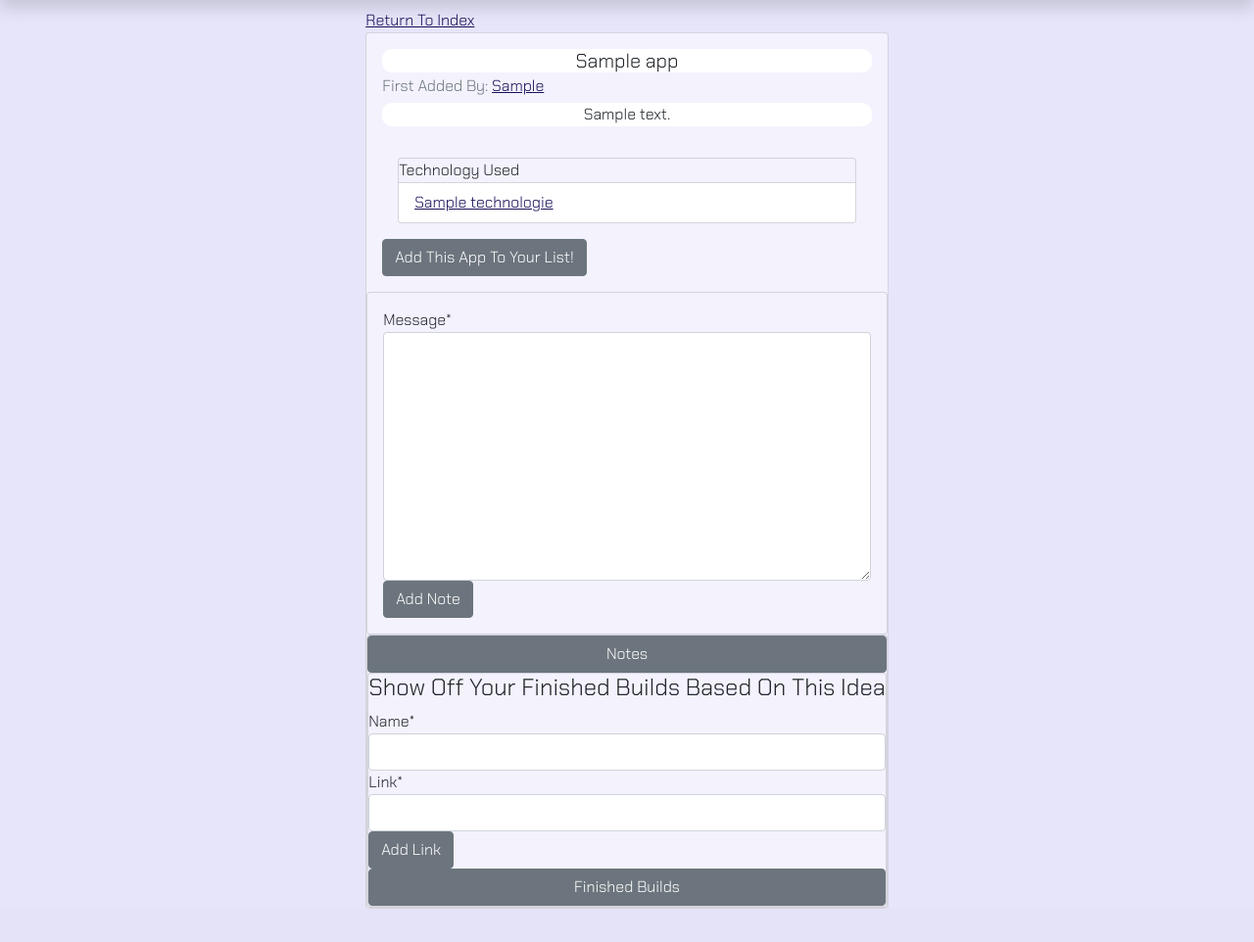
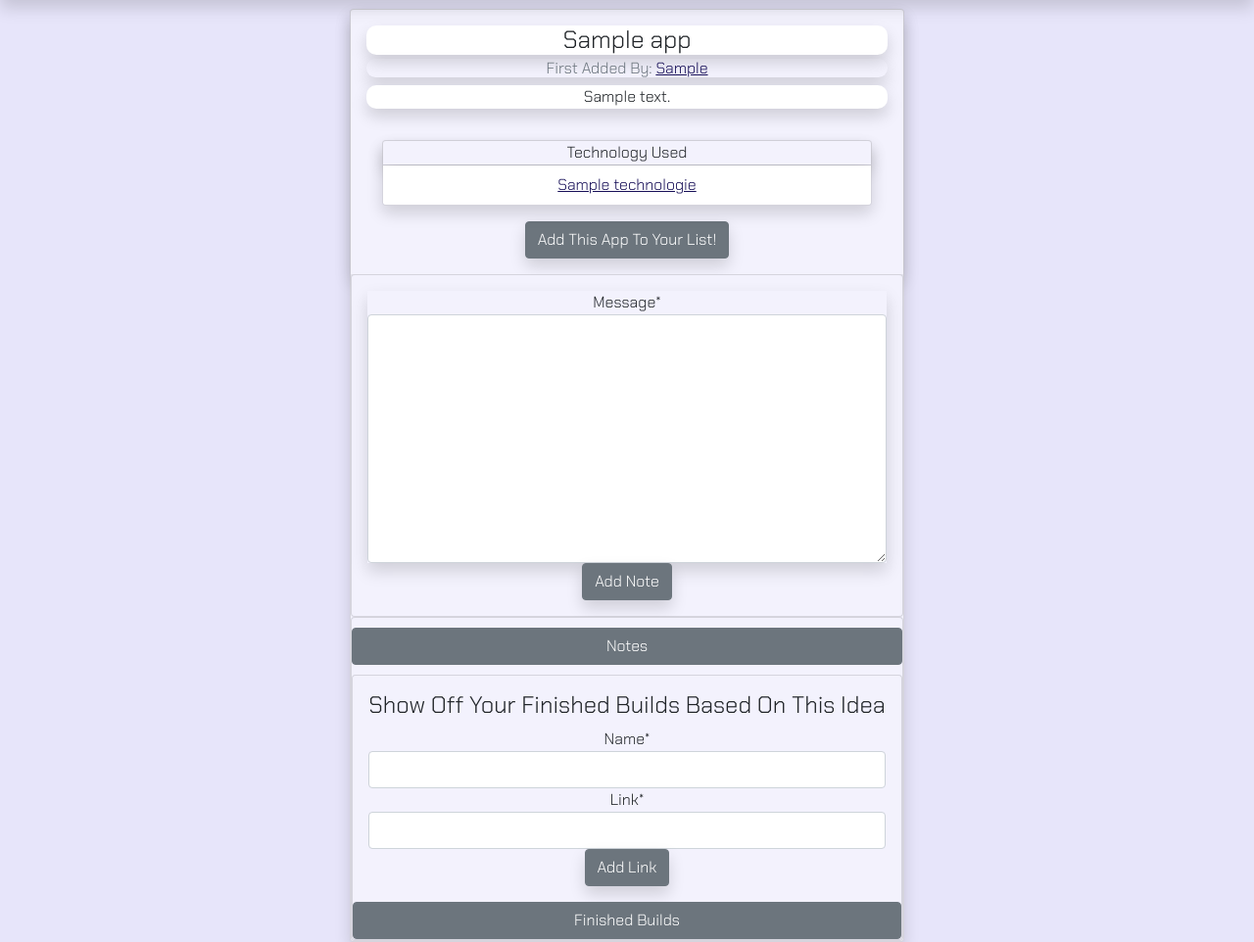
Before and after one commit to kimjane93/AppCacheApp, a Django app: page /apps/1/ in a window 1280 px wide. Shown: the part 61-1023 px from the top of the page at 98% size. Before the commit the page ends 989 px from the top, so only its background shows below. Run offline with Django 3.2, Linux system fonts and the light colour scheme; a user stored in the database is signed in; tables that the repository leaves empty hold one stand-in row (values such as "Sample post"); some libraries are stand-ins or nearby versions.

Commit message:
add styling to card on apps detail page

```diff
--- a/main_app/static/css/style.css
+++ b/main_app/static/css/style.css
@@ -94,3 +94,15 @@ max-height: 600px;
 margin-bottom: 10px;
 margin-top: 10px;
 }
+
+.card-body {
+  text-align: center;
+}
+
+.card-subtitle {
+  border-radius: 10px;
+}
+
+#app-title {
+  font-size: 25px;
+}
--- a/main_app/templates/accounts/detail.html
+++ b/main_app/templates/accounts/detail.html
@@ -34,7 +34,7 @@
           <div class="collapse multi-collapse" id="multiCollapseExample1">
             <div class="card card-body">
                 {% if current_user.app_set.all %}
-                <table class="table table-striped">
+                <table class="table table-striped shadow">
                   <thead>
                     <tr>
                       <th>App</th>
--- a/main_app/templates/accounts/profile.html
+++ b/main_app/templates/accounts/profile.html
@@ -34,7 +34,7 @@
           <div class="collapse multi-collapse" id="multiCollapseExample1">
             <div class="card card-body">
                 {% if user.app_set.all %}
-                <table class="table table-striped">
+                <table class="table table-striped shadow">
                   <thead>
                     <tr>
                       <th>App</th>
--- a/main_app/templates/apps/detail.html
+++ b/main_app/templates/apps/detail.html
@@ -1,19 +1,16 @@
 {% extends 'base.html' %} {% load crispy_forms_tags %} {% block content %}
-
-<a href="{% url 'apps_index' %}">Return To Index</a>
-
 <div class="page-top">
-  <div class="card" style="width: auto">
-    <div class="card-body">
-      <h5 class="card-title">{{app.name}}</h5>
-      <h6 class="card-subtitle mb-2 text-muted">
+  <div class="card shadow" style="width: auto">
+    <div class="card-body shadow">
+      <h5 id="app-title" class="card-title shadow">{{app.name}}</h5>
+      <h6 class="card-subtitle mb-2 text-muted shadow">
         First Added By:
         <a href="{% url 'users_detail' creator.id %}">{{creator.first_name}}</a>
       </h6>
-      <p class="card-text">{{app.description}}</p>
+      <p class="card-text shadow">{{app.description}}</p>
       <div class="card-body">
-        <div class="card" style="width: auto">
-          <label class="card-label">Technology Used</label>
+        <div class="card shadow" style="width: auto">
+          <label class="card-label shadow">Technology Used</label>
           <ul class="list-group list-group-flush">
             {% for tech in app.tech.all %}
             <li class="list-group-item">
@@ -25,11 +22,11 @@
       </div>
       <div>
         {% if user.id in app.users %}
-        <h1>You've got this in your build list already</h1>
+        <h1 class="shadow">You've got this in your build list already</h1>
         {% else %}
         <form action="{% url 'assoc_user' app.id %}" method="post">
           {% csrf_token %}
-          <button type="submit" class="btn btn-secondary">
+          <button type="submit" class="btn btn-secondary shadow">
             Add This App To Your List!
           </button>
         </form>
@@ -40,15 +37,18 @@
     <div class="card" style="width: auto">
       <div class="card-body">
         <form action="{% url 'apps_addnote' app.id %}" method="post">
-          {% csrf_token %} {{note_form|crispy}}
-          <button type="submit" class="btn btn-secondary">Add Note</button>
+          {% csrf_token %}
+          <div class="shadow">
+          {{note_form|crispy}}
+        </div>
+          <button type="submit" class="btn btn-secondary shadow">Add Note</button>
         </form>
       </div>
     </div>
 
     <div class="card" style="width: auto">
       <a
-        class="btn btn-secondary"
+        class="btn btn-secondary build-list-btn"
         data-bs-toggle="collapse"
         href="#multiCollapseExample2"
         role="button"
@@ -61,7 +61,7 @@
           <div class="collapse multi-collapse" id="multiCollapseExample2">
             <div class="card card-body">
               {% if app.note_set.count %}
-              <table class="table table-striped">
+              <table class="table table-striped shadow">
                 <thead>
                   <tr>
                     <th>Notes:</th>
@@ -92,11 +92,12 @@
       </div>
 
       <div class="card">
-        <div>
+        <div class="card-body">
           <h4>Show Off Your Finished Builds Based On This Idea</h4>
           <form action="{% url 'apps_addlink' app.id %}" method="post">
-            {% csrf_token %} {{buildlink_form|crispy}}
-            <button type="submit" class="btn btn-secondary">Add Link</button>
+            {% csrf_token %}
+            {{buildlink_form|crispy}}
+            <button type="submit" class="btn btn-secondary shadow">Add Link</button>
           </form>
         </div>
 
@@ -114,7 +115,7 @@
             <div class="collapse multi-collapse" id="multiCollapseExample3">
               <div class="card card-body">
                 {% if app.buildlink_set.count %}
-                <table class="striped">
+                <table class="table table-striped shadow">
                   <thead>
                     <tr>
                       <th>Built Apps</th>
```
